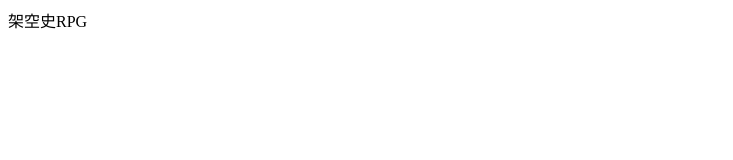
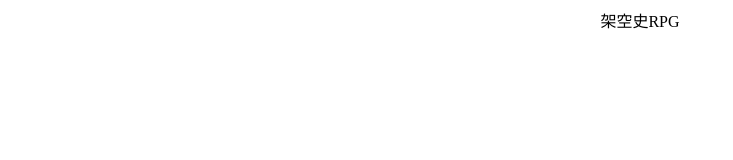
Before and after one commit to Sevario-Bern/test-rpg, a plain HTML site: page index.html in a window 1280 px wide. Shown: the whole page, without its empty margins (0-733 px from the left). Drawn offline with Linux system fonts and the light colour scheme.

Commit message:
update style.css

```diff
--- a/style.css
+++ b/style.css
@@ -1,4 +1,4 @@
 .game-title {
-    width: 100%;
-    text-align: center;
+    display: flex;
+    justify-content: center;
 }
```
